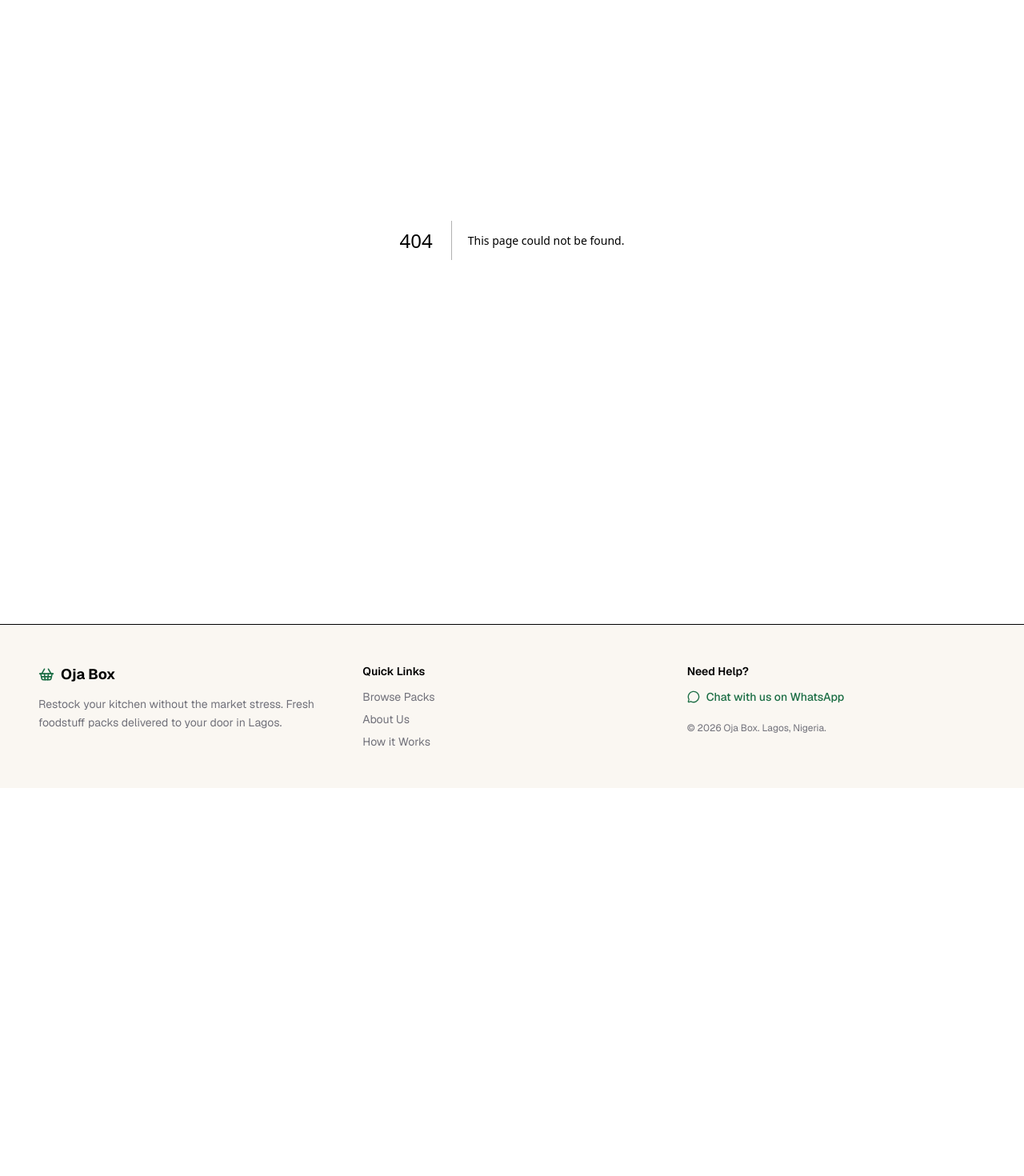
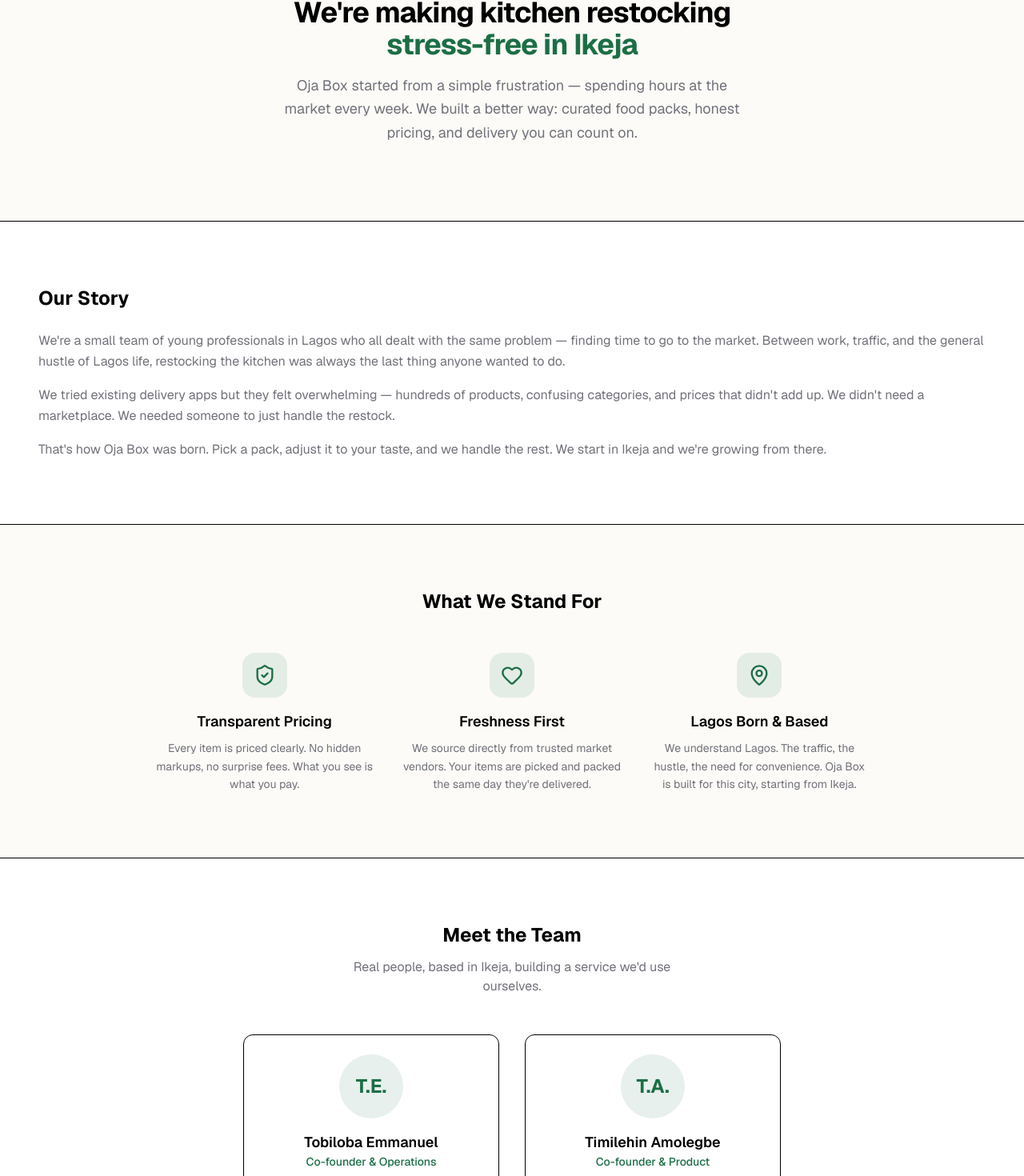
Before and after one commit to nextlynx-AI-Ltd/ojaboxVersionOneProject, a Next.js app: page /about in a window 1280 px wide. Before the commit this address had no page. Shown: the part 165-1635 px from the top of the page at 80% size. Before the commit the page ends 1150 px from the top, so only its background shows below. Built offline with nearby package versions, Linux system fonts and the light colour scheme.

Commit message:
feat: add about page and 404 page

```diff
--- /dev/null
+++ b/src/app/about/page.tsx
@@ -0,0 +1,152 @@
+import { MapPin, Heart, ShieldCheck, MessageCircle } from "lucide-react"
+import { Button } from "@/components/ui/button"
+
+const team = [
+  {
+    name: "Tobiloba Emmanuel",
+    role: "Co-founder & Operations",
+    bio: "Born and raised in Lagos. Spent years understanding the supply chain before deciding to solve the market stress problem for busy professionals.",
+    initials: "T.E.",
+  },
+  {
+    name: "Timilehin Amolegbe",
+    role: "Co-founder & Product",
+    bio: "A developer who got tired of spending Saturdays at the market. Builds every part of the Oja Box experience with real Lagos users in mind.",
+    initials: "T.A.",
+  },
+  {
+    name: "Timilehin Amolegbe",
+    role: "Co-founder & Product",
+    bio: "A developer who got tired of spending Saturdays at the market. Builds every part of the Oja Box experience with real Lagos users in mind.",
+    initials: "T.A.",
+  },
+  {
+    name: "Lady Adeola",
+    role: "Operations Manager",
+    bio: "Lagos market veteran with 15+ years of experience. She ensures our packs are filled with the freshest items and that deliveries run smoothly across Ikeja.",
+    initials: "L.A.",
+  },
+  {
+    name: "Daniel Chinoso",
+    role: "Graphic Designer",
+    bio: "The creative mind behind Oja Box's look and feel. Daniel's designs capture the vibrant, fresh, and approachable spirit of our brand.",
+    initials: "D.C.",
+  },
+]
+
+const values = [
+  {
+    icon: ShieldCheck,
+    title: "Transparent Pricing",
+    description: "Every item is priced clearly. No hidden markups, no surprise fees. What you see is what you pay.",
+  },
+  {
+    icon: Heart,
+    title: "Freshness First",
+    description: "We source directly from trusted market vendors. Your items are picked and packed the same day they're delivered.",
+  },
+  {
+    icon: MapPin,
+    title: "Lagos Born & Based",
+    description: "We understand Lagos. The traffic, the hustle, the need for convenience. Oja Box is built for this city, starting from Ikeja.",
+  },
+]
+
+const About = () => (
+  <div className="min-h-screen flex flex-col">
+
+    {/* Hero */}
+    <section className="bg-secondary/30 border-b">
+      <div className="container py-16 md:py-24 max-w-3xl mx-auto text-center">
+        <h1 className="text-3xl md:text-4xl font-bold tracking-tight mb-4">
+          We're making kitchen restocking
+          <br />
+          <span className="text-primary">stress-free in Ikeja</span>
+        </h1>
+        <p className="text-muted-foreground text-lg leading-relaxed max-w-xl mx-auto">
+          Oja Box started from a simple frustration — spending hours at the market every week.
+          We built a better way: curated food packs, honest pricing, and delivery you can count on.
+        </p>
+      </div>
+    </section>
+
+    {/* Our Story */}
+    <section className="container py-16 md:py-20 max-w-3xl mx-auto">
+      <h2 className="text-2xl font-bold mb-6">Our Story</h2>
+      <div className="space-y-4 text-muted-foreground leading-relaxed">
+        <p>
+          We're a small team of young professionals in Lagos who all dealt with the same problem —
+          finding time to go to the market. Between work, traffic, and the general hustle of Lagos life,
+          restocking the kitchen was always the last thing anyone wanted to do.
+        </p>
+        <p>
+          We tried existing delivery apps but they felt overwhelming — hundreds of products,
+          confusing categories, and prices that didn't add up. We didn't need a marketplace.
+          We needed someone to just handle the restock.
+        </p>
+        <p>
+          That's how Oja Box was born. Pick a pack, adjust it to your taste, and we handle the rest.
+          We start in Ikeja and we're growing from there.
+        </p>
+      </div>
+    </section>
+
+    {/* Values */}
+    <section className="bg-secondary/30 border-y">
+      <div className="container py-16 md:py-20">
+        <h2 className="text-2xl font-bold text-center mb-12">What We Stand For</h2>
+        <div className="grid gap-8 md:grid-cols-3 max-w-4xl mx-auto">
+          {values.map(({ icon: Icon, title, description }) => (
+            <div key={title} className="text-center">
+              <div className="h-14 w-14 rounded-2xl bg-primary/10 flex items-center justify-center mx-auto mb-4">
+                <Icon className="h-7 w-7 text-primary" />
+              </div>
+              <h3 className="font-semibold text-lg mb-2">{title}</h3>
+              <p className="text-sm text-muted-foreground leading-relaxed">{description}</p>
+            </div>
+          ))}
+        </div>
+      </div>
+    </section>
+
+    {/* Team */}
+    <section className="container py-16 md:py-20">
+      <div className="text-center mb-12">
+        <h2 className="text-2xl font-bold mb-3">Meet the Team</h2>
+        <p className="text-muted-foreground max-w-md mx-auto">
+          Real people, based in Ikeja, building a service we'd use ourselves.
+        </p>
+      </div>
+      <div className="grid gap-8 md:grid-cols-2 max-w-2xl mx-auto">
+        {team.map((member) => (
+          <div key={member.name} className="rounded-xl border bg-card p-6 text-center">
+            <div className="h-20 w-20 rounded-full bg-primary/10 flex items-center justify-center mx-auto mb-4">
+              <span className="text-2xl font-bold text-primary">{member.initials}</span>
+            </div>
+            <h3 className="font-semibold text-lg">{member.name}</h3>
+            <p className="text-sm text-primary font-medium mb-3">{member.role}</p>
+            <p className="text-sm text-muted-foreground leading-relaxed">{member.bio}</p>
+          </div>
+        ))}
+      </div>
+    </section>
+
+    {/* CTA */}
+    <section className="bg-primary/5 border-t">
+      <div className="container py-16 text-center">
+        <h2 className="text-2xl font-bold mb-3">Have questions?</h2>
+        <p className="text-muted-foreground mb-6 max-w-md mx-auto">
+          We're always happy to chat. Reach out on WhatsApp and we'll respond within minutes.
+        </p>
+        <Button asChild size="lg">
+          <a href="https://wa.me/2348000000000" target="_blank" rel="noopener noreferrer">
+            <MessageCircle className="h-4 w-4" /> Chat with us on WhatsApp
+          </a>
+        </Button>
+      </div>
+    </section>
+
+  </div>
+)
+
+export default About
--- /dev/null
+++ b/src/app/not-found.tsx
@@ -0,0 +1,23 @@
+import Link from "next/link"
+import { ShoppingBasket } from "lucide-react"
+import { Button } from "@/components/ui/button"
+
+const NotFound = () => (
+  <div className="flex min-h-[60vh] items-center justify-center">
+    <div className="text-center">
+      <div className="h-20 w-20 rounded-full bg-primary/10 flex items-center justify-center mx-auto mb-6">
+        <ShoppingBasket className="h-10 w-10 text-primary" />
+      </div>
+      <h1 className="text-6xl font-bold text-primary mb-4">404</h1>
+      <p className="text-xl font-semibold mb-2">Page not found</p>
+      <p className="text-muted-foreground mb-8 max-w-sm mx-auto">
+        Looks like this page doesn't exist. Let's get you back to restocking your kitchen.
+      </p>
+      <Button asChild size="lg">
+        <Link href="/">Back to Home</Link>
+      </Button>
+    </div>
+  </div>
+)
+
+export default NotFound
--- a/src/app/page.tsx
+++ b/src/app/page.tsx
@@ -84,6 +84,28 @@
       </div>
     </section>
 
+        {/* How It Works */}
+    <section id="how-it-works" className="bg-secondary/30 border-y">
+      <div className="container py-16 md:py-20">
+        <h2 className="text-2xl md:text-3xl font-bold text-center mb-12">How it works</h2>
+        <div className="grid gap-8 md:grid-cols-3 max-w-3xl mx-auto">
+          {[
+            { step: "1", title: "Pick a pack", desc: "Choose a pre-built foodstuff box that matches your household size and cooking style." },
+            { step: "2", title: "Customize it", desc: "Add, remove, or adjust quantities. See your total update in real time — no surprises." },
+            { step: "3", title: "Get it delivered", desc: "Pay securely via Paystack and receive your box within 24–48 hours in Ikeja." },
+          ].map(({ step, title, desc }) => (
+            <div key={step} className="text-center">
+              <div className="h-12 w-12 rounded-full bg-primary text-primary-foreground flex items-center justify-center mx-auto mb-4 text-lg font-bold">
+                {step}
+              </div>
+              <h3 className="font-semibold text-lg mb-2">{title}</h3>
+              <p className="text-sm text-muted-foreground leading-relaxed">{desc}</p>
+            </div>
+          ))}
+        </div>
+      </div>
+    </section>
+
     {/* Packs Preview */}
     <section className="container py-16 md:py-20">
       <div className="text-center mb-12">
@@ -106,27 +128,7 @@
       </div>
     </section>
 
-    {/* How It Works */}
-    <section id="how-it-works" className="bg-secondary/30 border-y">
-      <div className="container py-16 md:py-20">
-        <h2 className="text-2xl md:text-3xl font-bold text-center mb-12">How it works</h2>
-        <div className="grid gap-8 md:grid-cols-3 max-w-3xl mx-auto">
-          {[
-            { step: "1", title: "Pick a pack", desc: "Choose a pre-built foodstuff box that matches your household size and cooking style." },
-            { step: "2", title: "Customize it", desc: "Add, remove, or adjust quantities. See your total update in real time — no surprises." },
-            { step: "3", title: "Get it delivered", desc: "Pay securely via Paystack and receive your box within 24–48 hours in Ikeja." },
-          ].map(({ step, title, desc }) => (
-            <div key={step} className="text-center">
-              <div className="h-12 w-12 rounded-full bg-primary text-primary-foreground flex items-center justify-center mx-auto mb-4 text-lg font-bold">
-                {step}
-              </div>
-              <h3 className="font-semibold text-lg mb-2">{title}</h3>
-              <p className="text-sm text-muted-foreground leading-relaxed">{desc}</p>
-            </div>
-          ))}
-        </div>
-      </div>
-    </section>
+
 
     {/* Testimonials */}
     <section className="container py-16 md:py-20">
```
